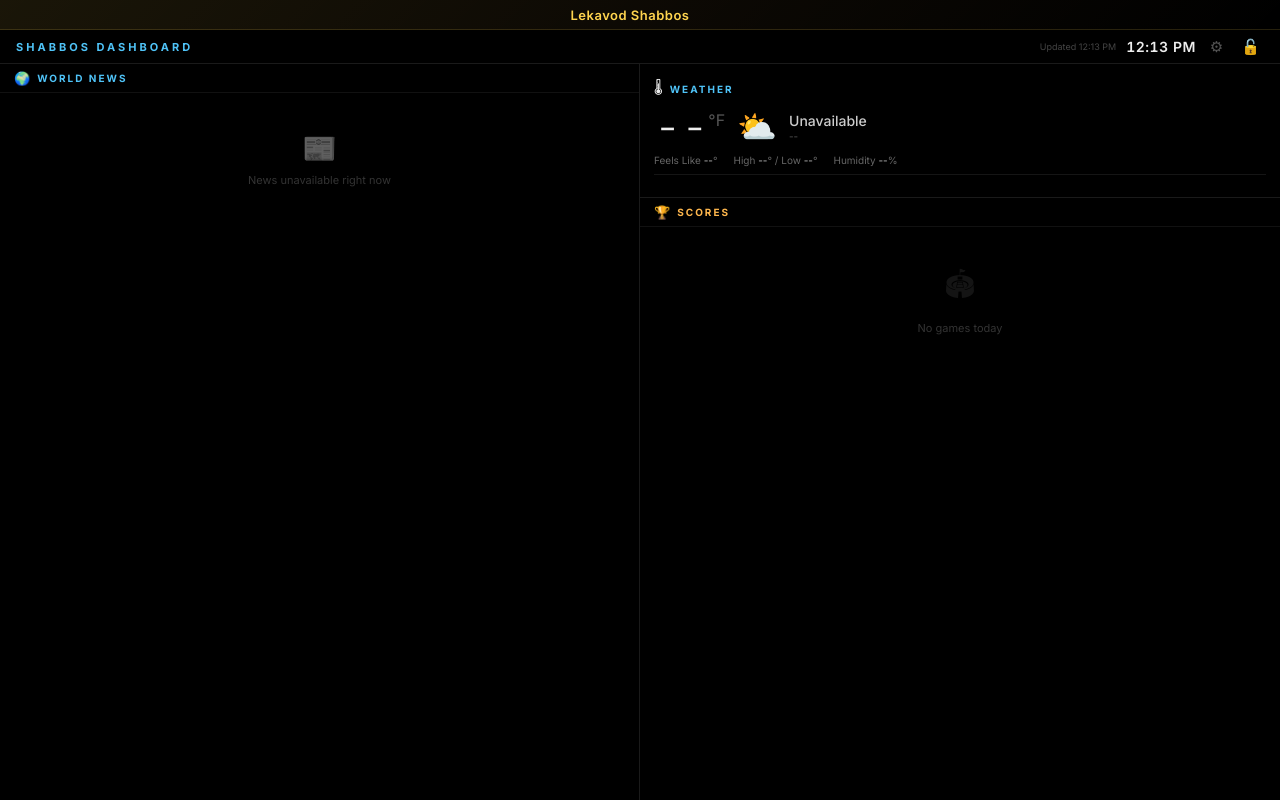
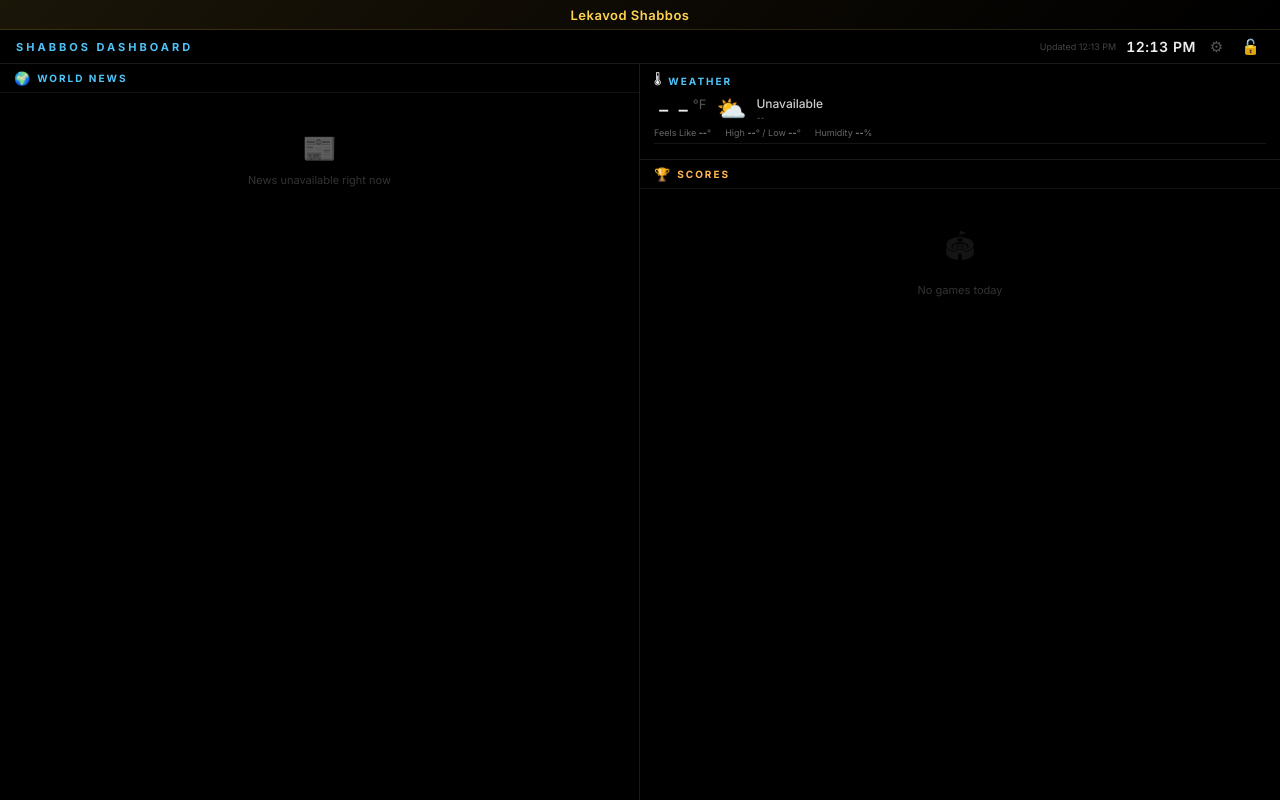
Before and after one commit to reifere-stack/shabbos-dashboard, a plain HTML site: page index.html in a window 1280 px wide. Drawn offline with Linux system fonts and the light colour scheme; no server answers.

Commit message:
Compact weather section to give more room for scores

```diff
--- a/index.html
+++ b/index.html
@@ -172,55 +172,55 @@ html, body {
 
 /* === WEATHER === */
 #weather-section {
-  padding: 8px 14px 10px;
+  padding: 4px 14px 6px;
   border-bottom: 1px solid #1a1a1a;
   flex-shrink: 0;
 }
 #weather-main {
-  display: flex; align-items: center; gap: 12px;
-  margin-top: 6px;
+  display: flex; align-items: center; gap: 10px;
+  margin-top: 2px;
 }
 #weather-main .temp-group {
   display: flex; align-items: flex-start;
 }
 #weather-main .temp {
-  font-size: 42px; font-weight: 300;
+  font-size: 30px; font-weight: 300;
   color: #eee;
   line-height: 1;
   font-variant-numeric: tabular-nums;
 }
 #weather-main .temp-unit {
-  font-size: 16px; font-weight: 400;
+  font-size: 13px; font-weight: 400;
   color: #555;
-  margin-top: 4px;
+  margin-top: 2px;
 }
 #weather-main .weather-icon {
-  font-size: 32px;
+  font-size: 24px;
   line-height: 1;
 }
 #weather-main .weather-desc {
   flex: 1;
 }
 #weather-main .weather-desc .condition {
-  font-size: 14px; font-weight: 500; color: #ccc;
+  font-size: 12px; font-weight: 500; color: #ccc;
 }
 #weather-main .weather-desc .location {
-  font-size: 10px; color: #555; margin-top: 1px;
+  font-size: 9px; color: #555; margin-top: 1px;
 }
 #weather-details {
-  display: flex; gap: 16px;
-  margin-top: 6px;
+  display: flex; gap: 14px;
+  margin-top: 3px;
 }
 #weather-details .detail {
-  font-size: 10px; color: #666;
+  font-size: 9px; color: #666;
 }
 #weather-details .detail span {
   color: #aaa; font-weight: 500;
 }
 #hourly-forecast {
-  display: flex; gap: 0; margin-top: 8px;
+  display: flex; gap: 0; margin-top: 5px;
   border-top: 1px solid #151515;
-  padding-top: 8px;
+  padding-top: 5px;
   overflow-x: auto; overflow-y: hidden;
   -webkit-overflow-scrolling: touch;
   scroll-behavior: smooth;
@@ -240,18 +240,18 @@ html, body {
 }
 .hour-col .hour-time.now { color: #4FC3F7; }
 .hour-col .hour-icon {
-  font-size: 18px; line-height: 1;
+  font-size: 15px; line-height: 1;
 }
 .hour-col .hour-temp {
-  font-size: 14px; font-weight: 600;
+  font-size: 12px; font-weight: 600;
   color: #ddd;
   font-variant-numeric: tabular-nums;
 }
 .hour-col .hour-temp.now { color: #fff; }
 .hour-col .hour-precip {
-  font-size: 9px; font-weight: 600;
+  font-size: 8px; font-weight: 600;
   color: #42A5F5;
-  min-height: 12px;
+  min-height: 10px;
 }
 
 /* === SCORES === */
@@ -510,8 +510,8 @@ html, body {
     <!-- Right: Weather + Scores -->
     <div id="right-panel">
       <div id="weather-section">
-        <div class="section-header" style="padding-left:0; border-bottom:none; padding-bottom:0;">
-          <span class="hdr-icon">🌡</span>
+        <div class="section-header" style="padding-left:0; border-bottom:none; padding-bottom:0; padding-top:3px; padding-bottom:2px;">
+          <span class="hdr-icon" style="font-size:11px">🌡</span>
           <span class="hdr-label cyan">WEATHER</span>
         </div>
         <div id="weather-main">
```
